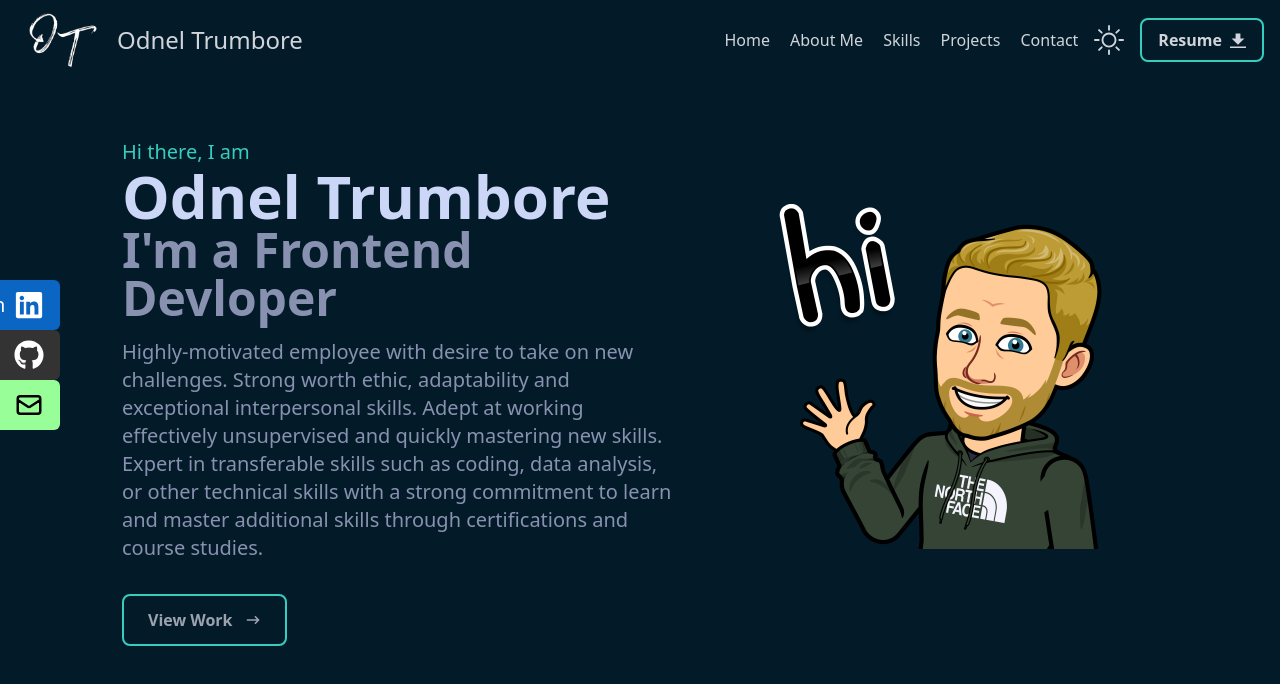
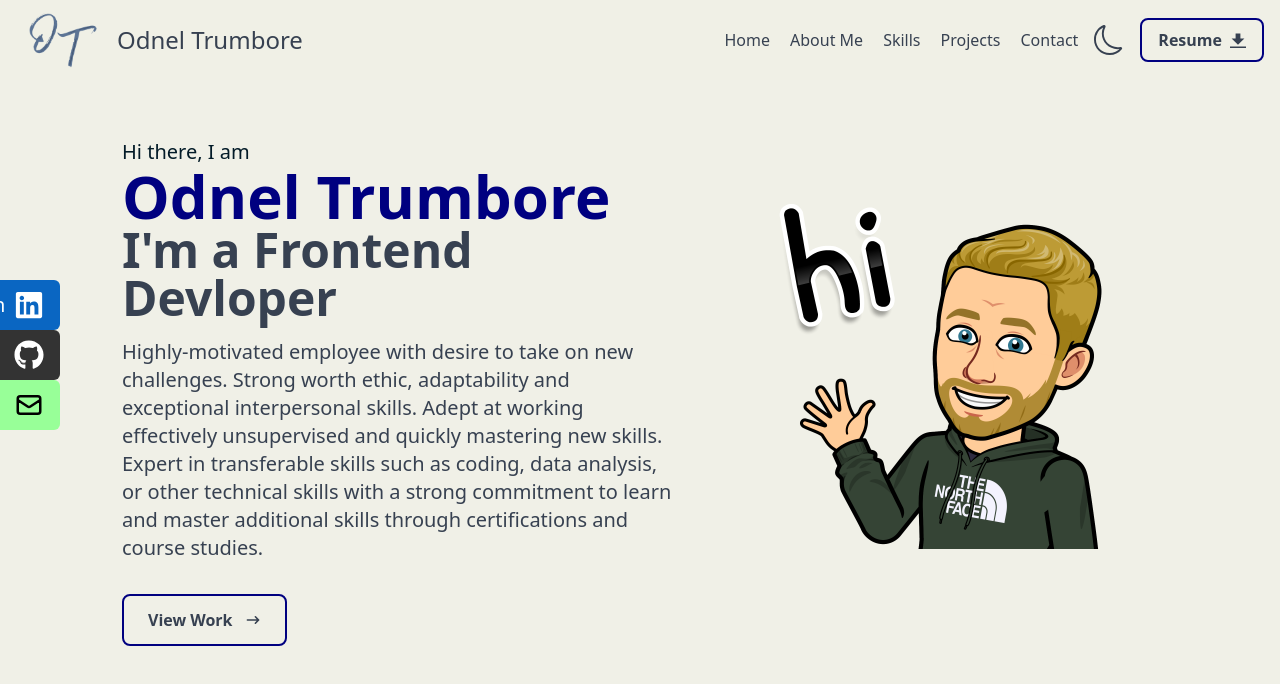
Before and after one commit to otrumbore/otrumbore.github.io, a React (Vite) app: page / in a window 1280 px wide. Shown: the top 684 px of the page. Built offline with nearby package versions, Linux system fonts and the light colour scheme.

Commit message:
dark mode update fix for cookie memory

```diff
--- a/index.html
+++ b/index.html
@@ -2,7 +2,7 @@
 <html lang="en" class="">
   <head>
     <meta charset="UTF-8" />
-    <link rel="icon" type="image/svg+xml" href="/src/assets/logo-white.png" />
+    <link rel="icon" type="image/svg+xml" href="/src/assets/logo-dark.png" />
     <meta name="viewport" content="width=device-width, initial-scale=1.0" />
     <title>Odnel's Portfolio</title>
   </head>
--- a/src/App.jsx
+++ b/src/App.jsx
@@ -9,50 +9,41 @@ function App() {
 
   const [darkMode, setDarkMode] = useState(true);
 
+  //function to initally check computer media for dark mode preference
+  const userMediaDarkMode = () => {
+    if (localStorage.theme === 'dark' || (!('theme' in localStorage) && window.matchMedia('(prefers-color-scheme: dark)').matches)) {
+      document.documentElement.classList.add('dark');
+      //setDarkMode(true);
+    } else {
+      setDarkMode(false);
+    }
+  }
+
+  //initial App load
   useEffect(() => {
-    //if (darkMode) { document.documentElement.classList.add('dark'); } else { document.documentElement.classList.remove('dark'); }
-
-    //console.log(darkMode);
-    userMediaDarkMode();
-    //console.log("Theme: ", localStorage.theme);
-
+    userMediaDarkMode(); //call media check for darkmode preference
   }, []);
 
   //Dark mode stuff
 
   const toggleDarkMode = () => {
     setDarkMode(!darkMode);
-
   }
 
-  const userMediaDarkMode = () => {
-    if (localStorage.theme === 'dark' || (!('theme' in localStorage) && window.matchMedia('(prefers-color-scheme: dark)').matches)) {
-      document.documentElement.classList.add('dark');
-      localStorage.theme = 'dark';
-      setDarkMode(true);
-    } else {
-      document.documentElement.classList.remove('dark');
-      localStorage.theme = 'light';
-      setDarkMode(false);
-    }
-  }
+  //monitor darkmode change for class add and remove
+  useEffect(() => {
+    /*console.log(darkMode);
+    console.log("Theme: ", localStorage.theme);*/
 
-  useEffect(() => {
-    console.log(darkMode);
-    console.log("Theme: ", localStorage.theme);
-    //userMediaDarkMode();
     // Whenever the user explicitly chooses light mode
     if (!darkMode) {
-      //localStorage.theme = 'light';
       document.documentElement.classList.remove('dark');
       localStorage.theme = 'light';
     } else {
       // Whenever the user explicitly chooses dark mode
-      //localStorage.theme = 'dark';
       document.documentElement.classList.add('dark');
       localStorage.theme = 'dark';
     }
-    console.log(darkMode);
   }, [darkMode]);
 
   //End dark mode stuff
--- a/src/components/Header.jsx
+++ b/src/components/Header.jsx
@@ -9,7 +9,7 @@ const Header = (props) => {
 
   return (
 
-    <div className='fixed w-full h-[80px] top-0 right-0 left-0 flex justify-between items-center px-4 dark:bg-[#031b28] bg-[#ccebfb] dark:text-gray-300 bg-opacity-80'>
+    <div className='fixed w-full h-[80px] top-0 right-0 left-0 flex justify-between items-center px-4 bg-opacity-80 dark:bg-[#031b28] bg-[#F0F0E7] dark:text-gray-300 dark:bg-opacity-80'>
 
       {/*Logo and name */}
       <div className='flex items-center'>
--- a/src/components/Home.jsx
+++ b/src/components/Home.jsx
@@ -9,7 +9,7 @@ const Home = () => {
       <div className='max-w-[1100px] mx-auto px-8 flex flex-col lg:flex-row lg:space-x-20 items-center justify-center h-full'>
         <div className='flex-auto'>
         <p className='dark:text-[#37cdbe] text-[#031b28] text-lg md:text-xl'>Hi there, I am</p>
-        <h1 className='text-4xl md:text-5xl lg:text-6xl  font-bold text-[#031b28] dark:text-[#ccd6f6]'>Odnel Trumbore</h1>
+        <h1 className='text-4xl md:text-5xl lg:text-6xl  font-bold text-[#000080] dark:text-[#ccd6f6]'>Odnel Trumbore</h1>
         <h2 className='text-3xl md:text-4xl lg:text-5xl font-bold dark:text-[#8892b0]'>I'm a Frontend Devloper</h2>
         <p className='dark:text-[#8892b0] py-4 max-w-[700px] text-lg md:text-xl'>Highly-motivated employee with desire to take on new challenges. Strong
           worth ethic, adaptability and exceptional interpersonal skills. Adept at working effectively unsupervised and quickly mastering new skills.
@@ -17,7 +17,7 @@ const Home = () => {
           skills through certifications and course studies.
         </p>
         <div className='py-4'>
-          <button className="group border-2 dark:border-[#37cdbe] dark:hover:bg-[#37cdbe] border-[#031b28] hover:bg-[#031b28] hover:text-gray-300 ease-in-out duration-75 dark:hover:text-gray-800 font-bold py-3 px-6 rounded-lg flex items-center">View Work
+          <button className="group border-2 dark:border-[#37cdbe] dark:hover:bg-[#37cdbe] border-[#000080] hover:bg-[#000080] hover:text-gray-300 ease-in-out duration-75 dark:hover:text-gray-800 font-bold py-3 px-6 rounded-lg flex items-center">View Work
           <span className='lg:group-hover:rotate-90 duration-300'><HiArrowNarrowRight className='ml-3'/></span>
           </button>
         </div>
--- a/src/components/Navbar.jsx
+++ b/src/components/Navbar.jsx
@@ -20,8 +20,8 @@ const Navbar = (props) => {
             <li className='dark:hover:text-[#37cdbe] hover:text-[#031b28] hover:border-b-2 hover:border-[#031b28] hover:scale-125 dark:border-[#37cdbe] hover:animate-pulse duration-75'>Contact</li>
         </ul>
         <div className={`flex ml-4 space-x-4 ${navState ? 'hidden' : ''}`}>
-            <button onClick={props.toggleDarkMode} className='text-3xl dark:hover:text-[#37cdbe] hover:text-[#031b28] lg:hover:animate-pulse duration-75'>{props.darkMode ? <BsSun /> : <BsMoon />}</button>
-            <button className="border-2 dark:border-[#37cdbe] dark:hover:bg-[#37cdbe] dark:hover:text-gray-800 border-[#031b28] hover:bg-[#031b28] hover:text-gray-300 font-bold py-2 px-4 rounded-lg inline-flex items-center lg:hover:animate-bounce ease-in-out duration-75">
+            <button onClick={props.toggleDarkMode} className='text-3xl dark:hover:text-[#37cdbe] hover:text-[#000080] hover:scale-125 lg:hover:animate-pulse duration-75'>{props.darkMode ? <BsSun /> : <BsMoon />}</button>
+            <button className="border-2 dark:border-[#37cdbe] dark:hover:bg-[#37cdbe] dark:hover:text-gray-800 border-[#000080] hover:bg-[#000080] hover:text-gray-300 font-bold py-2 px-4 rounded-lg inline-flex items-center lg:hover:animate-bounce ease-in-out duration-75">
                 <span className='hidden md:flex'>Resume</span>
                 <span className='md:hidden'>CV</span>
                 <svg className="fill-current w-4 h-4 ml-2" xmlns="http://www.w3.org/2000/svg" viewBox="0 0 20 20"><path d="M13 8V2H7v6H2l8 8 8-8h-5zM0 18h20v2H0v-2z"/></svg>
--- a/src/index.css
+++ b/src/index.css
@@ -13,7 +13,7 @@ copper: #B87333
 */
 
 body {
-    @apply dark:bg-[#031b28] bg-[#ccebfb] dark:text-gray-400 text-gray-700;
+    @apply dark:bg-[#031b28] bg-[#F0F0E7] dark:text-gray-400 text-gray-700;
 }
 
 li {
```
